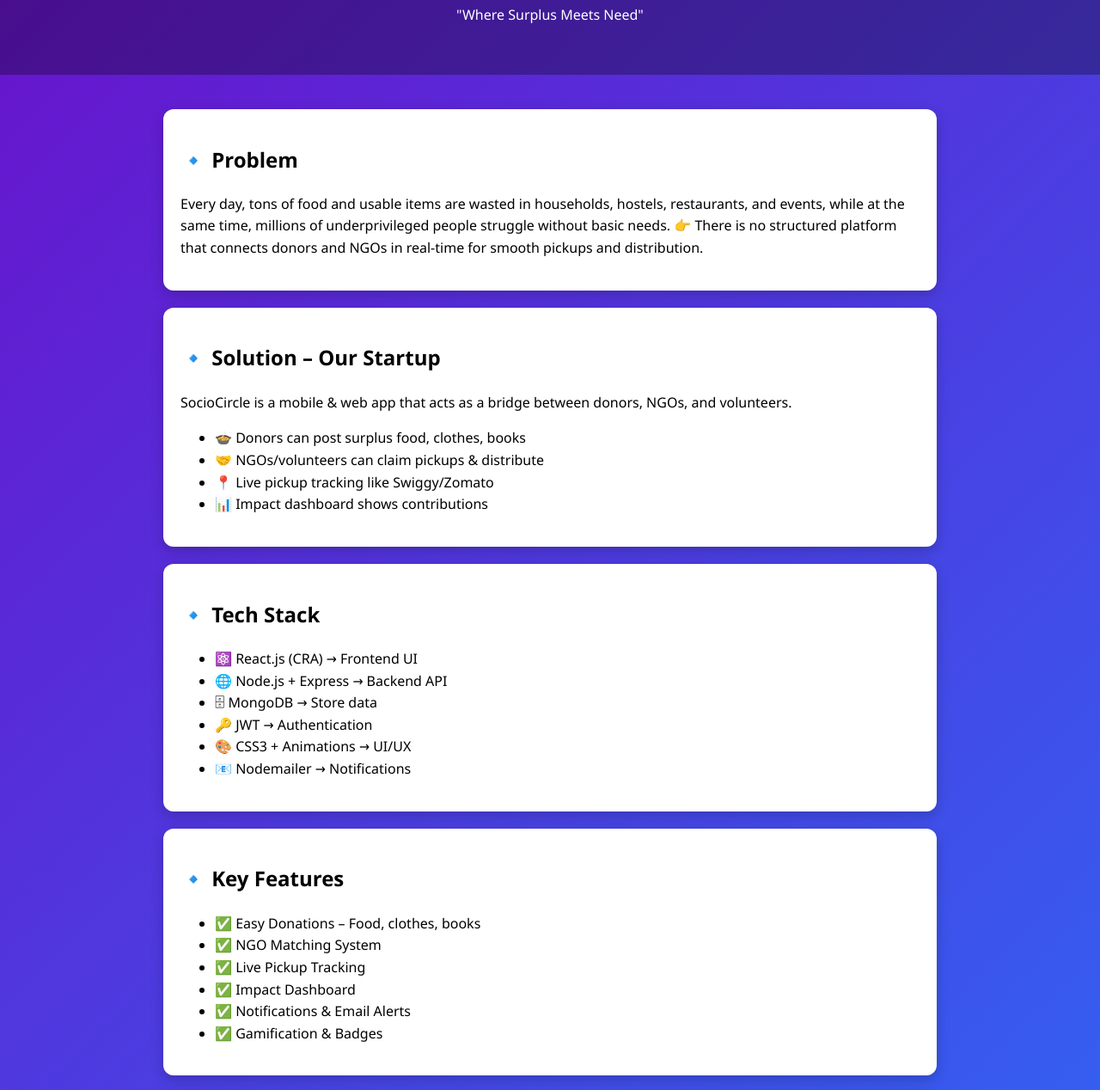
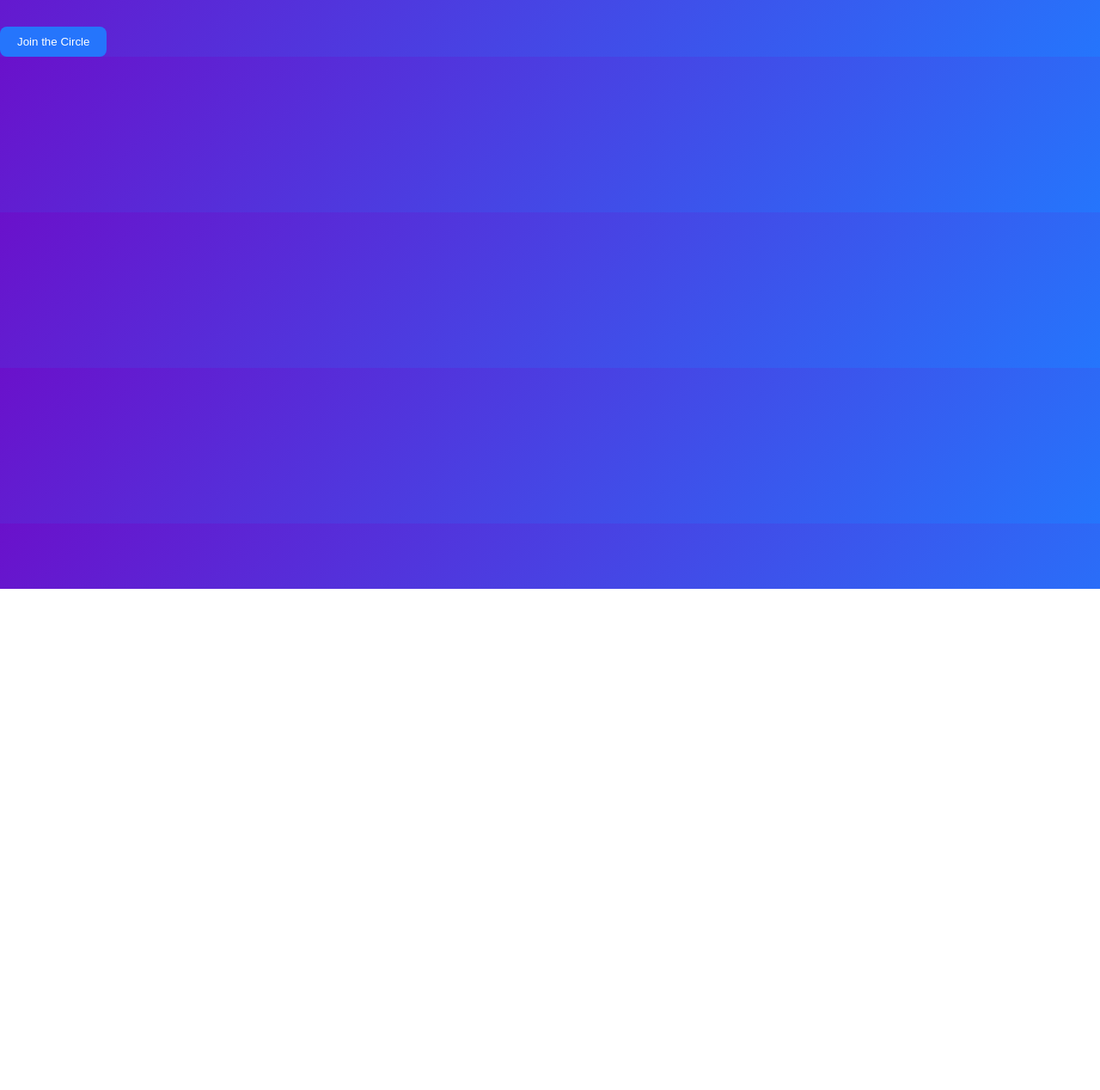
Before and after one commit to SivaDurshika-G/Socio-Cirlce, a plain HTML site: page Index.html in a window 1280 px wide. Shown: the part 115-1383 px from the top of the page at 86% size. After the commit the page ends 800 px from the top, so only its background shows below. Drawn offline with Linux system fonts and the light colour scheme.

Commit message:
Update Index.html

```diff
--- a/Index.html
+++ b/Index.html
@@ -3,84 +3,15 @@
 <head>
   <meta charset="UTF-8">
   <meta name="viewport" content="width=device-width, initial-scale=1.0">
-  <title>SocioCircle – Demo</title>
+  <title>Sociocircle</title>
   <link rel="stylesheet" href="style.css">
 </head>
 <body>
-  <header>
-    <h1>🌍 SocioCircle</h1>
-    <p>"Where Surplus Meets Need"</p>
-  </header>
-
-  <main>
-    <section class="card">
-      <h2>🔹 Problem</h2>
-      <p>Every day, tons of food and usable items are wasted in households, hostels, restaurants, and events,
-      while at the same time, millions of underprivileged people struggle without basic needs.
-      👉 There is no structured platform that connects donors and NGOs in real-time for smooth pickups and distribution.</p>
-    </section>
-
-    <section class="card">
-      <h2>🔹 Solution – Our Startup</h2>
-      <p>SocioCircle is a mobile & web app that acts as a bridge between donors, NGOs, and volunteers.</p>
-      <ul>
-        <li>🍲 Donors can post surplus food, clothes, books</li>
-        <li>🤝 NGOs/volunteers can claim pickups & distribute</li>
-        <li>📍 Live pickup tracking like Swiggy/Zomato</li>
-        <li>📊 Impact dashboard shows contributions</li>
-      </ul>
-    </section>
-
-    <section class="card">
-      <h2>🔹 Tech Stack</h2>
-      <ul>
-        <li>⚛️ React.js (CRA) → Frontend UI</li>
-        <li>🌐 Node.js + Express → Backend API</li>
-        <li>🗄 MongoDB → Store data</li>
-        <li>🔑 JWT → Authentication</li>
-        <li>🎨 CSS3 + Animations → UI/UX</li>
-        <li>📧 Nodemailer → Notifications</li>
-      </ul>
-    </section>
-
-    <section class="card">
-      <h2>🔹 Key Features</h2>
-      <ul>
-        <li>✅ Easy Donations – Food, clothes, books</li>
-        <li>✅ NGO Matching System</li>
-        <li>✅ Live Pickup Tracking</li>
-        <li>✅ Impact Dashboard</li>
-        <li>✅ Notifications & Email Alerts</li>
-        <li>✅ Gamification & Badges</li>
-      </ul>
-    </section>
-
-    <section class="card">
-      <h2>🔹 Social Impact</h2>
-      <p>🌾 Reduces food waste
-         💙 Provides essentials to underprivileged
-         🤝 Encourages sharing in society
-         🌍 Builds sustainable ecosystems</p>
-    </section>
-
-    <section class="card">
-      <h2>🔹 Why This Idea is Special</h2>
-      <p>Unlike general donation apps, SocioCircle is focused on <b>real-time action</b>.</p>
-      <p>Donor → Posts item → NGO claims → Live pickup → Society benefits immediately 🚀</p>
-    </section>
-
-    <section class="demo card">
-      <h2>🔹 Quick Demo Simulation</h2>
-      <p>🍱 Restaurant donated 20 meal boxes.</p>
-      <button onclick="claimPickup()">🚚 Claim Pickup</button>
-      <p id="demo-response"></p>
-    </section>
-  </main>
-
-  <footer>
-    <p>© 2025 SocioCircle | Together, we grow stronger 🚀</p>
-  </footer>
-
+  <div class="container">
+    <h1>🌐 Welcome to Sociocircle</h1>
+    <p>Connect. Share. Grow.</p>
+    <button onclick="joinCircle()">Join the Circle</button>
+  </div>
   <script src="script.js"></script>
 </body>
 </html>
```
